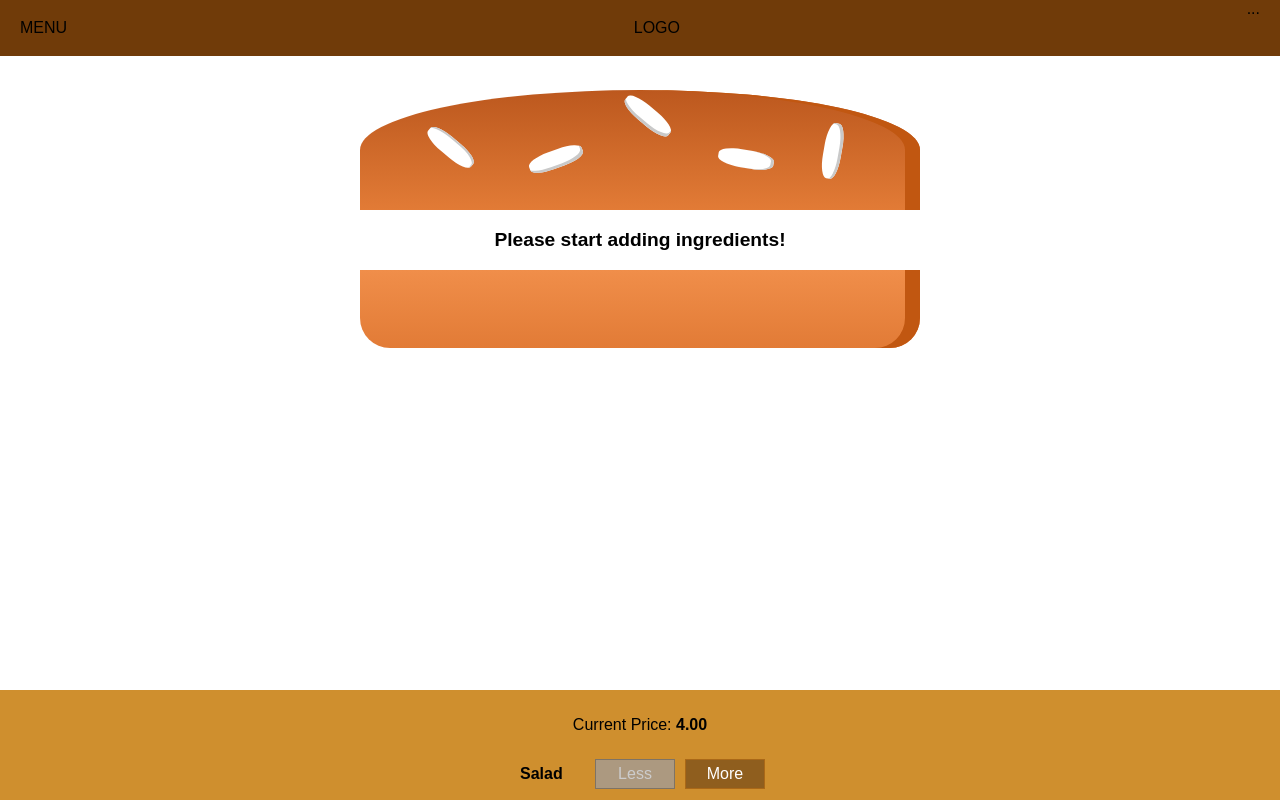
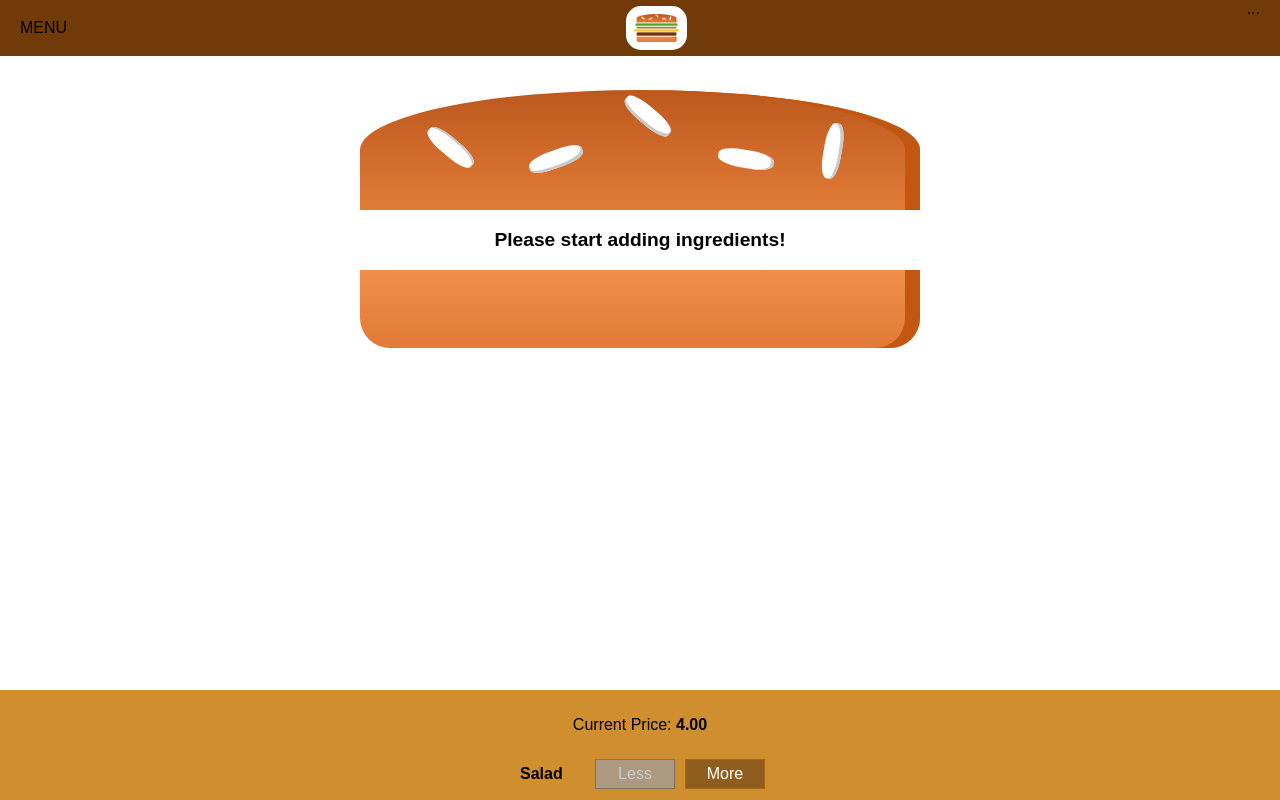
Before and after one commit to mohamednajiub/Burger-Builder, a React (Create React App) app: page / in a window 1280 px wide. Shown: the top 800 px of the page. Built offline with nearby package versions, Linux system fonts and the light colour scheme.

Commit message:
add logo to application

```diff
--- a/src/components/Layout/Layout.js
+++ b/src/components/Layout/Layout.js
@@ -1,6 +1,7 @@
 import React from 'react';
 import classes from './Layout.module.css';
 import Toolbar from '../Navigation/Toolbar/Toolbar'
+
 const layout = (props) => (
     <>
         <Toolbar/>
--- /dev/null
+++ b/src/components/Logo/Logo.js
@@ -0,0 +1,10 @@
+import React from 'react';
+import Logo from '../../assets/images/burger-logo.png'
+import classes from './Logo.module.css';
+const logo = (props)=>(
+    <div className={classes.Logo}>
+        <img src={Logo} alt="Burger Builder"/>
+    </div>
+);
+
+export default logo;
--- /dev/null
+++ b/src/components/Logo/Logo.module.css
@@ -0,0 +1,9 @@
+.Logo {
+    background-color: #fff;
+    padding: 8px;
+    height: 80%;
+    border-radius: 15px
+}
+.Logo img{
+    height: 100%;
+}
--- a/src/components/Navigation/Toolbar/Toolbar.js
+++ b/src/components/Navigation/Toolbar/Toolbar.js
@@ -1,10 +1,10 @@
 import React from 'react';
 import classes from './Toolbar.module.css'
-
+import Logo from '../../Logo/Logo'
 const toolbar = (props) => (
     <header className={classes.Toolbar}>
         <div>MENU</div>
-        <div>LOGO</div>
+        <Logo/>
         <nav>
             ...
         </nav>
```
Also changed, not shown: src/assets/images/burger-logo.png (added).
